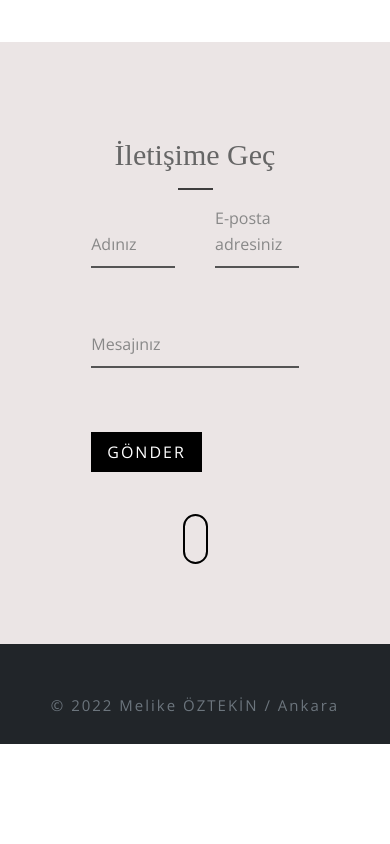
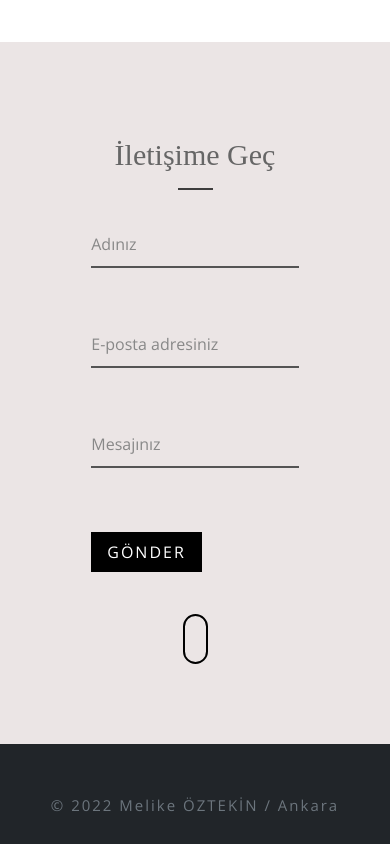
Before and after one commit to melikeoztekin/melikeoztekinportfolio, a plain HTML site: page index.html in a window 390 px wide. Shown: the part 7941-8785 px from the top of the page. Before the commit the page ends 8685 px from the top, so only its background shows below. Drawn offline with nearby package versions, Linux system fonts and the light colour scheme; a web font is replaced by a local one.

Commit message:
create portfolyo

```diff
--- a/index.html
+++ b/index.html
@@ -629,11 +629,11 @@
         </div>
         <div class="row w-75 m-auto">
           <form class="contact-form contact-row">
-            <div class="form-field contact-col x-50">
+            <div class="form-field contact-col col-12 col-md-6">
               <input id="name" class="input-text js-input" type="text" required>
               <label class="label" for="name">Adınız </label>
             </div>
-            <div class="form-field contact-col x-50">
+            <div class="form-field contact-col col-12 col-md-6">
               <input id="email" class="input-text js-input" type="email" required>
               <label class="label" for="email">E-posta adresiniz</label>
             </div>
```
